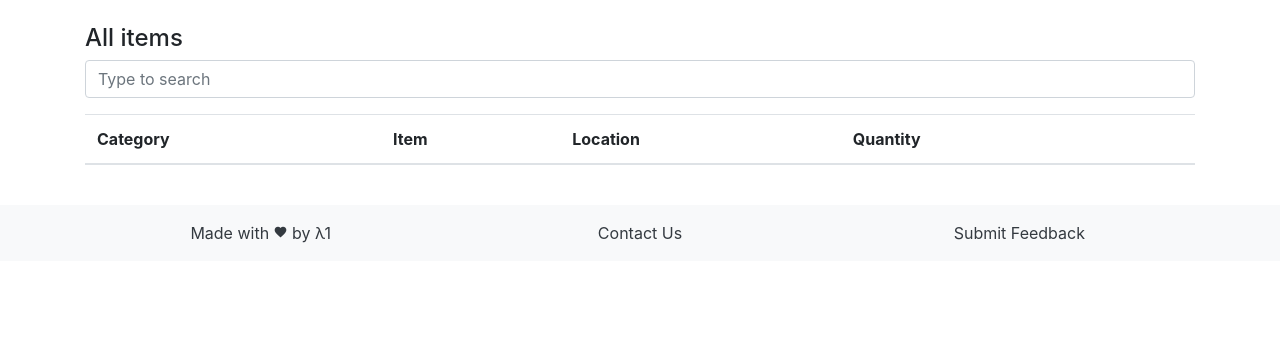
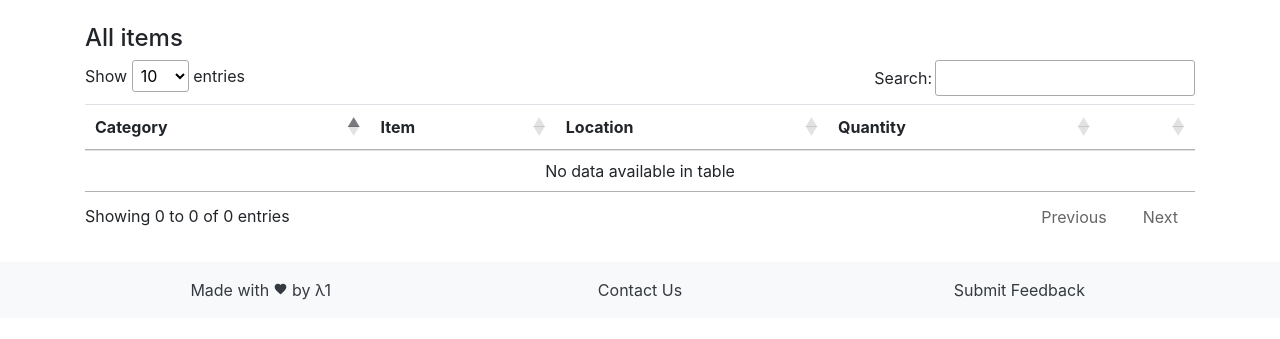
Before and after one commit to Talal-A/mai-inventory-mgr, a Flask app: page /view/all in a window 1280 px wide. Shown: the part 58-397 px from the top of the page. Run offline with Flask 2, Linux system fonts and the light colour scheme; data that the repository does not hold is empty; some libraries are stand-ins or nearby versions.

Commit message:
[mai94] Using DataTable() on items table

```diff
--- a/app/templates/base.html
+++ b/app/templates/base.html
@@ -12,6 +12,7 @@
 
     <!-- Bootstrap CSS -->
     <link rel="stylesheet" href="https://stackpath.bootstrapcdn.com/bootstrap/4.4.1/css/bootstrap.min.css" integrity="sha384-Vkoo8x4CGsO3+Hhxv8T/Q5PaXtkKtu6ug5TOeNV6gBiFeWPGFN9MuhOf23Q9Ifjh" crossorigin="anonymous">
+    <link rel="stylesheet" type="text/css" href="https://cdn.datatables.net/v/bs4/dt-1.10.25/datatables.min.css"/>
     <link href="https://fonts.googleapis.com/icon?family=Material+Icons" rel="stylesheet">
     <script>if(!sessionStorage.getItem("_swa")&&document.referrer.indexOf(location.protocol+"//"+location.host)!== 0){fetch("https://counter.dev/track?"+new URLSearchParams({referrer:document.referrer,screen:screen.width+"x"+screen.height,user:"lambda-one",utcoffset:"-7"}))};sessionStorage.setItem("_swa","1");</script>
   </head>
@@ -25,6 +26,7 @@
       <script src="https://code.jquery.com/jquery-3.4.1.slim.min.js" integrity="sha384-J6qa4849blE2+poT4WnyKhv5vZF5SrPo0iEjwBvKU7imGFAV0wwj1yYfoRSJoZ+n" crossorigin="anonymous"></script>
       <script src="https://cdn.jsdelivr.net/npm/popper.js@1.16.0/dist/umd/popper.min.js" integrity="sha384-Q6E9RHvbIyZFJoft+2mJbHaEWldlvI9IOYy5n3zV9zzTtmI3UksdQRVvoxMfooAo" crossorigin="anonymous"></script>
       <script src="https://stackpath.bootstrapcdn.com/bootstrap/4.4.1/js/bootstrap.min.js" integrity="sha384-wfSDF2E50Y2D1uUdj0O3uMBJnjuUD4Ih7YwaYd1iqfktj0Uod8GCExl3Og8ifwB6" crossorigin="anonymous"></script>
+      <script type="text/javascript" src="https://cdn.datatables.net/v/bs4/dt-1.10.25/datatables.min.js"></script>
       <script src="{{ url_for('static',filename='jdd.min.js') }}"></script>
 
       <footer class="footer">
--- a/app/templates/view:items.html
+++ b/app/templates/view:items.html
@@ -2,14 +2,8 @@
 {% block body %}
 <h4>{{category}}</h4>
 
-<div>
-    <p align="center">
-        <input type="text" class="form-control" id="search" placeholder="Type to search">
-    </p>
-</div>
-
 <div class="table-responsive">
-    <table class="table table-hover">
+    <table class="table table-hover" id="items_table">
         <thead>
             <tr>
                 <th scope="col">Category</th>
@@ -40,12 +34,7 @@
 
 <script>
     window.onload = function() {
-        $("#search").on("keyup", function() {
-        var value = $(this).val().toLowerCase();
-        $("#table tr").filter(function() {
-          $(this).toggle($(this).text().toLowerCase().indexOf(value) > -1)
-        });
-      });
+        $("#items_table").DataTable();
     }
 </script>
 
```
